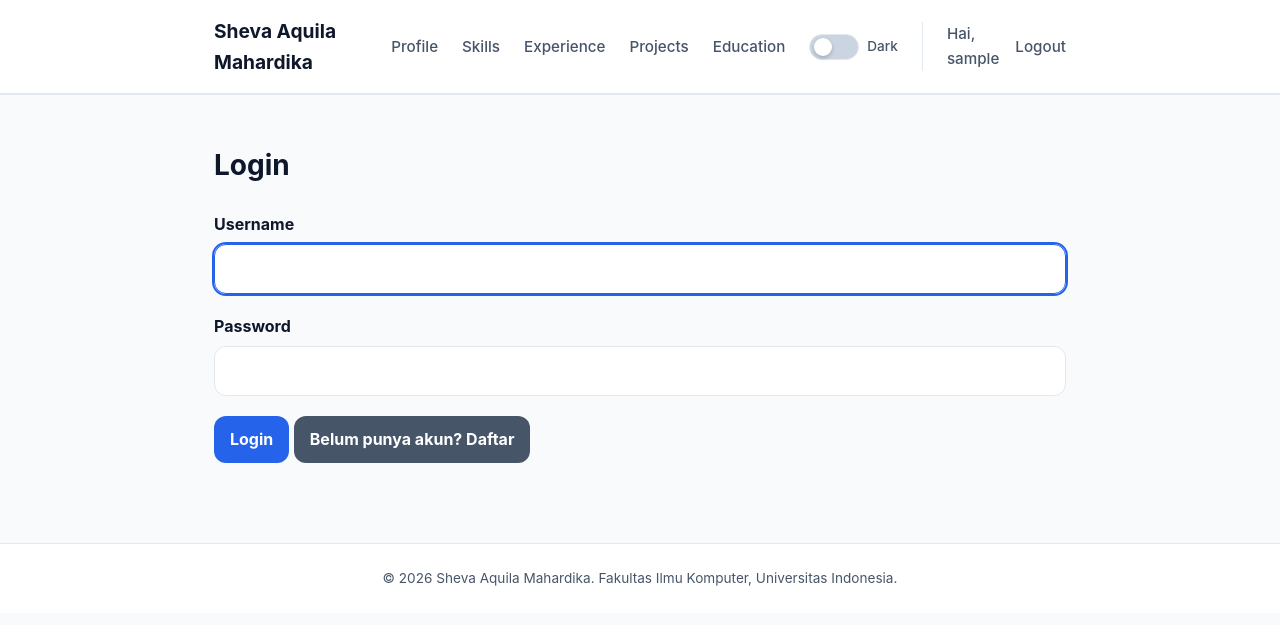
After one commit to sheva48/myportofolio, a Django app: page /login/ in a window 1280 px wide. The commit adds this page. Shown: the top 625 px of the page. Run offline with Django 5.2, Linux system fonts and the light colour scheme; the visitor is signed in with stand-in values (Sample User, id 1).

Commit message:
feat: implement Tutorial 4 auth, sessions, and authorization
Adds register/login/logout views and templates, a last_login cookie
shown on the homepage for logged-in users, and locks down all
create/update/delete views (Project and Education) behind
@login_required + a superuser check, with matching UI changes in the
templates (buttons/modals hidden from non-superusers). Adds a
Project.starred_by ManyToManyField and a login-gated star toggle
(any authenticated user can star, no superuser requirement), using
<int:project_id> to stay consistent with the earlier migration fix.
Also fixes a pre-existing missing align-items on .site-header nav
that misaligned the new auth buttons.

39/39 tests passing (12 new: auth, authorization, star toggle).

```diff
--- a/main/models.py
+++ b/main/models.py
@@ -1,4 +1,5 @@
 import uuid
+from django.conf import settings
 from django.db import models
 
 class Experience(models.Model):
@@ -41,6 +42,9 @@ class Project(models.Model):
     project_url = models.URLField(blank=True, null=True)
     project_image_url = models.URLField(blank=True, null=True)
     created_at = models.DateTimeField(auto_now_add=True)
+    starred_by = models.ManyToManyField(
+        settings.AUTH_USER_MODEL, related_name="starred_projects", blank=True
+    )
 
     def __str__(self):
         return self.title
--- a/main/urls.py
+++ b/main/urls.py
@@ -2,9 +2,10 @@ from django.urls import path
 
 from main.views import (
     show_main, show_experience, show_projects,
-    create_project, get_projects_json, delete_project,
+    create_project, get_projects_json, delete_project, toggle_star,
     show_education, create_education, update_education,
     delete_education, get_education_json,
+    register, login_user, logout_user,
 )
 
 app_name = "main"
@@ -16,9 +17,13 @@ urlpatterns = [
     path("projects/add/", create_project, name="create_project"),
     path("api/projects/", get_projects_json, name="get_projects_json"),
     path("projects/<int:project_id>/delete/", delete_project, name="delete_project"),
+    path("projects/<int:project_id>/star/", toggle_star, name="toggle_star"),
     path("education/", show_education, name="show_education"),
     path("education/add/", create_education, name="create_education"),
     path("education/<int:education_id>/edit/", update_education, name="update_education"),
     path("education/<int:education_id>/delete/", delete_education, name="delete_education"),
     path("api/education/", get_education_json, name="get_education_json"),
+    path("register/", register, name="register"),
+    path("login/", login_user, name="login"),
+    path("logout/", logout_user, name="logout"),
 ]
--- a/main/views.py
+++ b/main/views.py
@@ -1,5 +1,11 @@
+import datetime
+
 from django.contrib import messages
+from django.contrib.auth import authenticate, login, logout
+from django.contrib.auth.decorators import login_required
+from django.contrib.auth.forms import AuthenticationForm, UserCreationForm
 from django.core import serializers
+from django.core.exceptions import PermissionDenied
 from django.http import HttpResponse
 from django.shortcuts import get_object_or_404, redirect, render
 
@@ -15,6 +21,7 @@ def show_main(request):
         "bio": "Computer Science student at Universitas Indonesia. Driving digital business strategies and growth-focused product execution. Focused on building scalable value and precision-driven results",
         "experiences": Experience.objects.all(),
         "projects": Project.objects.all(),
+        "last_login": request.COOKIES.get("last_login", "Baru pertama kali berkunjung"),
     }
     return render(request, "index.html", context)
 
@@ -36,13 +43,20 @@ def get_projects_json(request):
     if title:
         projects = projects.filter(title__icontains=title)
 
-    projects_json = serializers.serialize("json", projects)
+    projects_json = serializers.serialize("json", projects, use_natural_foreign_keys=True)
     return HttpResponse(projects_json, content_type="application/json")
 
 
 def show_projects(request):
     response = get_projects_json(request)
     project_list = [entry.object for entry in serializers.deserialize("json", response.content)]
+
+    for project in project_list:
+        project.star_count = project.starred_by.count()
+        project.is_starred_by_user = (
+            request.user.is_authenticated
+            and project.starred_by.filter(pk=request.user.pk).exists()
+        )
 
     context = {
         'name': 'Sheva Aquila Mahardika',
@@ -52,7 +66,11 @@ def show_projects(request):
     return render(request, 'project.html', context)
 
 
+@login_required(login_url="/login/")
 def create_project(request):
+    if not request.user.is_superuser:
+        raise PermissionDenied
+
     form = ProjectForm(request.POST or None)
 
     if request.method == "POST" and form.is_valid():
@@ -67,12 +85,29 @@ def create_project(request):
     return render(request, "projects_form.html", context)
 
 
+@login_required(login_url="/login/")
 def delete_project(request, project_id):
+    if not request.user.is_superuser:
+        raise PermissionDenied
+
     project = get_object_or_404(Project, pk=project_id)
 
     if request.method == "POST":
         project.delete()
         messages.success(request, "Proyek berhasil dihapus!")
+
+    return redirect("main:show_projects")
+
+
+@login_required(login_url="/login/")
+def toggle_star(request, project_id):
+    project = get_object_or_404(Project, pk=project_id)
+
+    if request.method == "POST":
+        if project.starred_by.filter(pk=request.user.pk).exists():
+            project.starred_by.remove(request.user)
+        else:
+            project.starred_by.add(request.user)
 
     return redirect("main:show_projects")
 
@@ -100,7 +135,11 @@ def show_education(request):
     return render(request, 'education.html', context)
 
 
+@login_required(login_url="/login/")
 def create_education(request):
+    if not request.user.is_superuser:
+        raise PermissionDenied
+
     form = EducationForm(request.POST or None)
 
     if request.method == "POST" and form.is_valid():
@@ -115,7 +154,11 @@ def create_education(request):
     return render(request, "education_form.html", context)
 
 
+@login_required(login_url="/login/")
 def update_education(request, education_id):
+    if not request.user.is_superuser:
+        raise PermissionDenied
+
     education = get_object_or_404(Education, pk=education_id)
     form = EducationForm(request.POST or None, instance=education)
 
@@ -132,7 +175,11 @@ def update_education(request, education_id):
     return render(request, "education_form.html", context)
 
 
+@login_required(login_url="/login/")
 def delete_education(request, education_id):
+    if not request.user.is_superuser:
+        raise PermissionDenied
+
     education = get_object_or_404(Education, pk=education_id)
 
     if request.method == "POST":
@@ -140,3 +187,54 @@ def delete_education(request, education_id):
         messages.success(request, "Riwayat pendidikan berhasil dihapus!")
 
     return redirect("main:show_education")
+
+
+def register(request):
+    form = UserCreationForm(request.POST or None)
+
+    if request.method == "POST" and form.is_valid():
+        form.save()
+        messages.success(request, "Akun berhasil dibuat! Silakan login.")
+        return redirect("main:login")
+
+    context = {
+        "name": "Sheva Aquila Mahardika",
+        "form": form,
+    }
+    return render(request, "register.html", context)
+
+
+def login_user(request):
+    if request.method == "POST":
+        form = AuthenticationForm(data=request.POST)
+
+        if form.is_valid():
+            user = authenticate(
+                request,
+                username=form.cleaned_data.get("username"),
+                password=form.cleaned_data.get("password"),
+            )
+            if user is not None:
+                login(request, user)
+                response = redirect("main:show_main")
+                response.set_cookie(
+                    "last_login", datetime.datetime.now().strftime("%d %B %Y, %H:%M:%S")
+                )
+                return response
+
+        messages.error(request, "Username atau password salah.")
+    else:
+        form = AuthenticationForm(request)
+
+    context = {
+        "name": "Sheva Aquila Mahardika",
+        "form": form,
+    }
+    return render(request, "login.html", context)
+
+
+def logout_user(request):
+    logout(request)
+    response = redirect("main:login")
+    response.delete_cookie("last_login")
+    return response
--- a/static/css/style.css
+++ b/static/css/style.css
@@ -57,6 +57,7 @@ body {
 
 .site-header nav {
     display: flex;
+    align-items: center;
     gap: 1.5rem;
 }
 
@@ -672,3 +673,70 @@ body.blue-theme input:checked + .slider {
     justify-content: flex-end;
     gap: 0.75rem;
 }
+
+/* --- AUTH NAV --- */
+.nav-auth {
+    display: flex;
+    align-items: center;
+    gap: 1rem;
+    margin-left: auto;
+    padding-left: 1.5rem;
+    border-left: 1px solid var(--border-color);
+}
+
+.nav-register-button {
+    padding: 0.4rem 0.9rem;
+    font-size: 0.85rem;
+}
+
+.nav-username {
+    color: var(--text-muted);
+    font-weight: 500;
+    font-size: 0.95rem;
+}
+
+.nav-logout-form {
+    display: inline;
+}
+
+.nav-link-button {
+    background: none;
+    border: none;
+    padding: 0;
+    color: var(--text-muted);
+    font: inherit;
+    font-weight: 500;
+    font-size: 0.95rem;
+    cursor: pointer;
+    transition: color 0.2s;
+}
+
+.nav-link-button:hover {
+    color: var(--primary);
+}
+
+/* --- PROJECT STAR --- */
+.star-form {
+    display: inline-flex;
+}
+
+.button-star {
+    background: none;
+    border: none;
+    cursor: pointer;
+    font-size: 1.4rem;
+    line-height: 1;
+    color: var(--text-muted);
+    padding: 0;
+}
+
+.button-star.is-starred {
+    color: #f59e0b;
+}
+
+.star-count {
+    font-size: 0.85rem;
+    color: var(--text-muted);
+    margin-right: auto;
+    margin-left: 0.35rem;
+}
--- a/templates/base.html
+++ b/templates/base.html
@@ -29,6 +29,19 @@
                         <div class="slider"></div>
                     </label>
                     <span id="switch-label">Dark</span>
+                </div>
+
+                <div class="nav-auth">
+                    {% if user.is_authenticated %}
+                        <span class="nav-username">Hai, {{ user.username }}</span>
+                        <form method="post" action="{% url 'main:logout' %}" class="nav-logout-form">
+                            {% csrf_token %}
+                            <button type="submit" class="nav-link-button">Logout</button>
+                        </form>
+                    {% else %}
+                        <a href="{% url 'main:login' %}">Login</a>
+                        <a href="{% url 'main:register' %}" class="button nav-register-button">Register</a>
+                    {% endif %}
                 </div>
             </nav>
         </div>
--- a/templates/education.html
+++ b/templates/education.html
@@ -11,7 +11,9 @@
                         <p class="section-kicker">Riwayat pendidikan saya</p>
                         <h1>Education</h1>
                     </div>
+                    {% if user.is_superuser %}
                         <a href="{% url 'main:create_education' %}" class="button project-add-button">+ Tambah Riwayat</a>
+                    {% endif %}
                 </div>
 
                 <form method="get" class="project-search">
@@ -43,6 +45,7 @@
                                 <p class="experience-description">{{ education.description }}</p>
                             {% endif %}
 
+                            {% if user.is_superuser %}
                                 <div class="project-card-actions">
                                     <a href="{% url 'main:update_education' education.id %}" class="social-link">Edit</a>
                                     <button
@@ -51,8 +54,11 @@
                                         onclick="document.getElementById('delete-education-modal-{{ education.id }}').showModal()"
                                     >Hapus</button>
                                 </div>
+                            {% endif %}
                         </article>
+                        {% if user.is_superuser %}
                             {% include "components/education_delete_modal.html" %}
+                        {% endif %}
                     {% empty %}
                         <p class="empty-state">
                             Belum ada riwayat pendidikan yang ditambahkan.
--- a/templates/index.html
+++ b/templates/index.html
@@ -27,6 +27,12 @@
                             <dt>Program</dt>
                             <dd>{{ study_program }}</dd>
                         </div>
+                        {% if user.is_authenticated %}
+                            <div class="meta-row">
+                                <dt>Login Terakhir</dt>
+                                <dd>{{ last_login }}</dd>
+                            </div>
+                        {% endif %}
                     </dl>
                     <div class="social-links">
                         <a href="https://github.com/sheva48" class="social-link" target="_blank">GitHub</a>
--- /dev/null
+++ b/templates/login.html
@@ -0,0 +1,27 @@
+{% extends "base.html" %}
+{% block meta %}
+    <title>Login - {{ name }}</title>
+{% endblock meta %}
+{% block content %}
+    <main>
+        <section class="experience-section">
+            <div class="container">
+                <h1>Login</h1>
+                <form method="post" class="project-form">
+                    {% csrf_token %}
+                    {% for field in form %}
+                        <div class="form-group">
+                            <label for="{{ field.id_for_label }}">{{ field.label }}</label>
+                            {{ field }}
+                            {% for error in field.errors %}
+                                <p class="form-error">{{ error }}</p>
+                            {% endfor %}
+                        </div>
+                    {% endfor %}
+                    <button type="submit" class="button">Login</button>
+                    <a href="{% url 'main:register' %}" class="button button-secondary">Belum punya akun? Daftar</a>
+                </form>
+            </div>
+        </section>
+    </main>
+{% endblock content %}
```
Also changed, not shown: main/tests.py (+109 -2 lines), templates/components/project_star.html (added, +11 -0 lines), templates/project.html (+7 -0 lines), templates/register.html (added, +27 -0 lines), main/migrations/0005_project_starred_by.py (added). Lines whose indentation alone changed are shown as unchanged.
